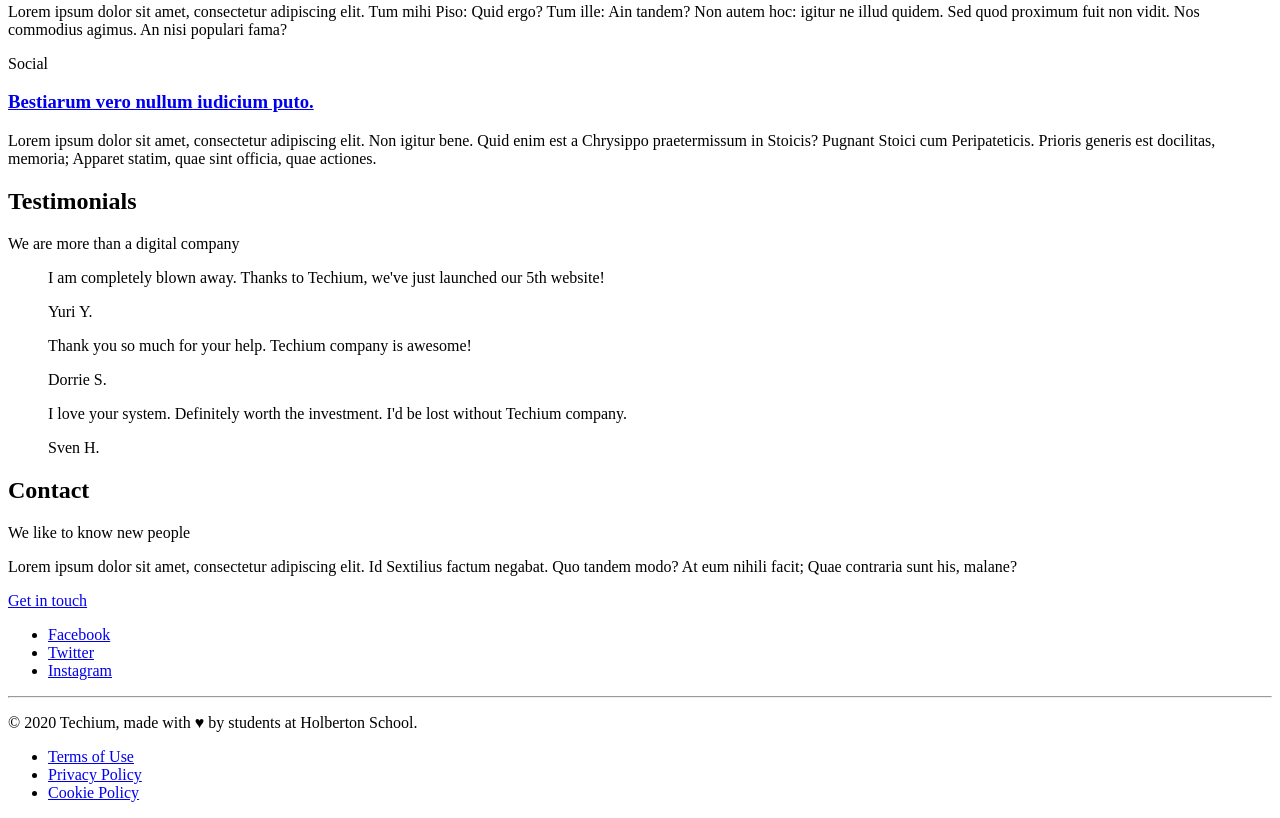
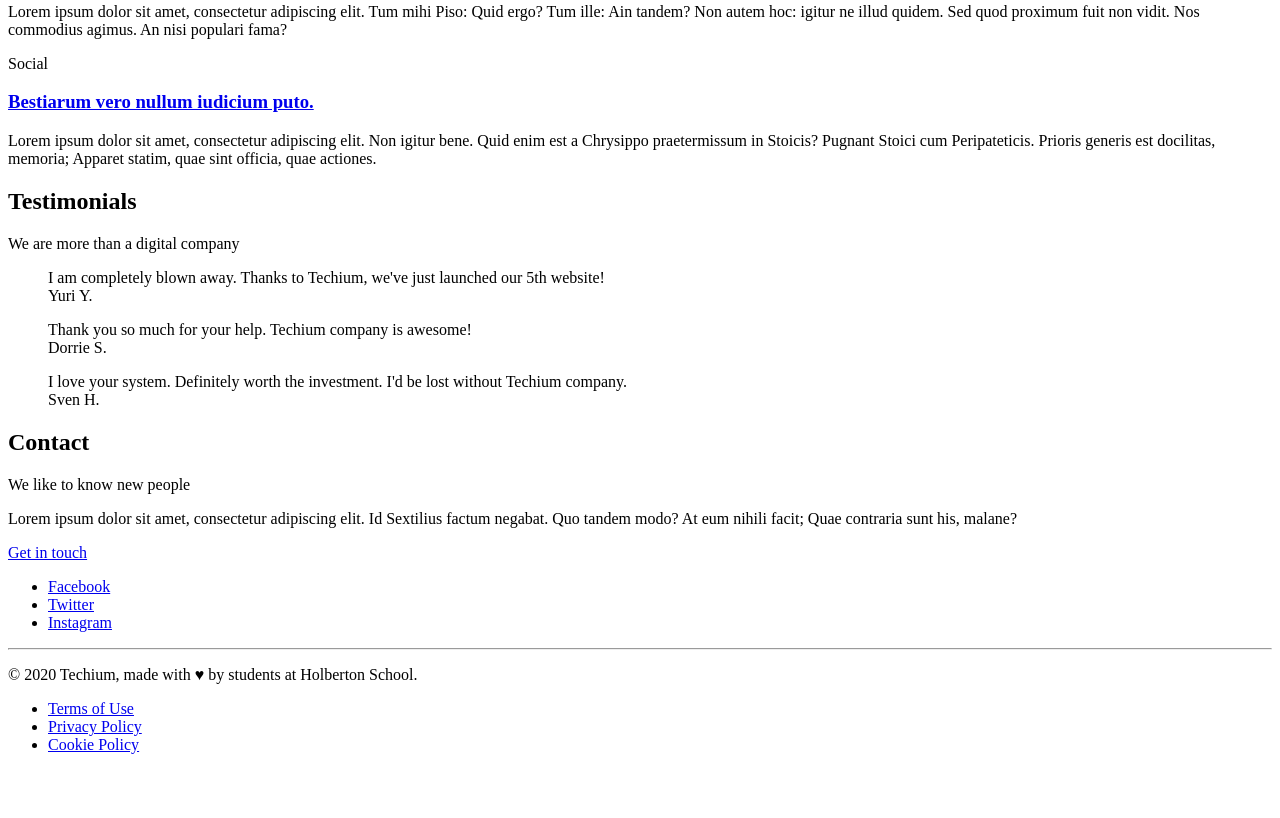
Before and after one commit to chdrchz/atlas-web_front_end, a plain HTML site: page html_advanced/29-index.html in a window 1280 px wide. Shown: the part 1507-2325 px from the top of the page. After the commit the page ends 2277 px from the top, so only its background shows below. Drawn offline with Linux system fonts and the light colour scheme.

Commit message:
testing removing <p> tags in blockquote

```diff
--- a/html_advanced/29-index.html
+++ b/html_advanced/29-index.html
@@ -129,19 +129,19 @@
                     <div>
                         <article>
                             <blockquote>
-                                <p>I am completely blown away. Thanks to Techium, we've just launched our 5th website!</p>
+                                I am completely blown away. Thanks to Techium, we've just launched our 5th website!
                                 <footer>Yuri Y.</footer>
                             </blockquote>
                         </article>
                         <article>
                             <blockquote>
-                                <p>Thank you so much for your help. Techium company is awesome!</p>
+                                Thank you so much for your help. Techium company is awesome!
                                 <footer>Dorrie S.</footer>
                             </blockquote>
                         </article>
                         <article>
                             <blockquote>
-                                <p>I love your system. Definitely worth the investment. I'd be lost without Techium company.</p>
+                                I love your system. Definitely worth the investment. I'd be lost without Techium company.
                                 <footer>Sven H.</footer>
                             </blockquote>
                         </article>
```
